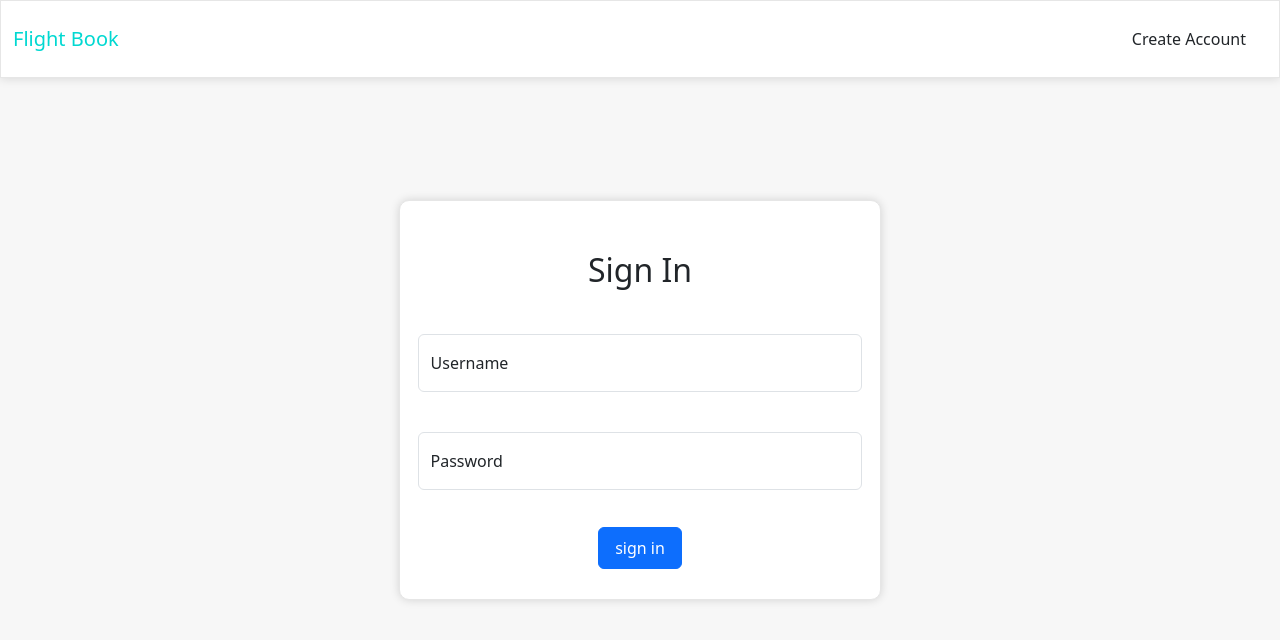
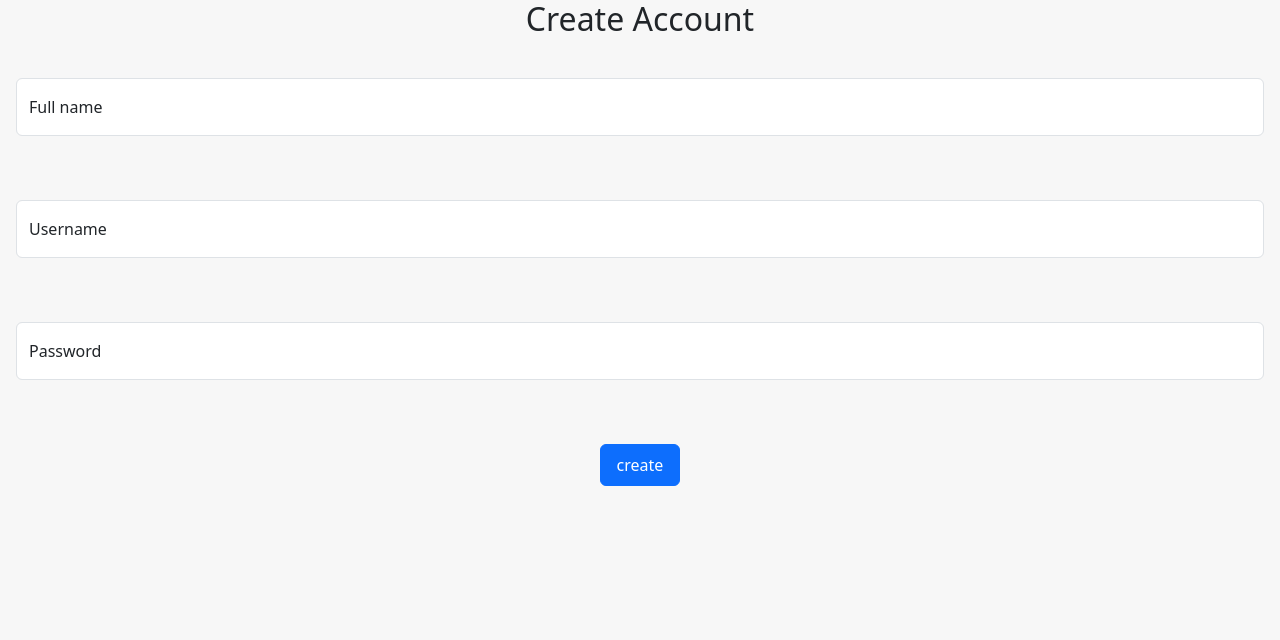
Before and after one commit to faustoleal/flight-book, a React (Vite) app in the folder frontend/: page / in a window 1280 px wide. Shown: the top 640 px of the page. Built offline with nearby package versions, Linux system fonts and the light colour scheme.

Commit message:
add pilotos folder & components'

```diff
--- a/frontend/src/App.tsx
+++ b/frontend/src/App.tsx
@@ -1,11 +1,12 @@
 import Intro from "./components/intro/intro";
 import PilotosForm from "./components/pilotos/pilotosForm";
+import CreateAccount from "./components/pilotos/createAccount";
 
 function App() {
   return (
     <>
       <Intro />
-      <PilotosForm />
+      <CreateAccount />
     </>
   );
 }
--- /dev/null
+++ b/frontend/src/components/pilotos/createAccount.tsx
@@ -0,0 +1,45 @@
+import { Form, Button, FloatingLabel } from "react-bootstrap";
+
+const CreateAccount = () => {
+  return (
+    <section className="account">
+      <div className="form">
+        <h2>Create Account</h2>
+        <Form className="w-100 p-2">
+          <Form.Group className="py-4 px-2">
+            <FloatingLabel controlId="name" label="Full name" className="mb-3">
+              <Form.Control type="text" name="name" placeholder="name" />
+            </FloatingLabel>
+          </Form.Group>
+          <Form.Group className="py-4 px-2">
+            <FloatingLabel
+              controlId="username"
+              label="Username"
+              className="mb-3"
+            >
+              <Form.Control type="text" name="username" placeholder="name" />
+            </FloatingLabel>
+          </Form.Group>
+          <Form.Group className="py-4 px-2">
+            <FloatingLabel
+              controlId="password"
+              label="Password"
+              className="mb-3"
+            >
+              <Form.Control
+                type="password"
+                name="password"
+                placeholder="password"
+              />
+            </FloatingLabel>
+          </Form.Group>
+        </Form>
+        <Button className="py-2 px-3 my-3" variant="primary" type="submit">
+          create
+        </Button>
+      </div>
+    </section>
+  );
+};
+
+export default CreateAccount;
--- a/frontend/src/components/pilotos/pilotosForm.css
+++ b/frontend/src/components/pilotos/pilotos.css
@@ -6,13 +6,22 @@
   align-items: center;
 }
 
+.account {
+  height: inherit;
+  display: flex;
+  justify-content: center;
+  align-items: center;
+}
+
 .form {
+  height: auto;
+  min-height: 50vh;
+  max-width: 90%;
   display: flex;
   background-color: #fff;
   justify-content: center;
   align-items: center;
   flex-wrap: wrap;
-  height: 50vh;
   padding: 20px 10px;
   border-radius: 10px;
   border: 1px solid #e6e6e6;
@@ -21,7 +30,7 @@
 
 h2 {
   width: 100%;
-  margin: 20px 0 0 0;
+  margin: 20px 0;
 }
 
 .navbar {
--- a/frontend/src/components/pilotos/pilotosForm.tsx
+++ b/frontend/src/components/pilotos/pilotosForm.tsx
@@ -6,7 +6,7 @@ import {
   Container,
   Nav,
 } from "react-bootstrap";
-import "./pilotosForm.css";
+import "./pilotos.css";
 
 const PilotosForm = () => {
   return (
```
